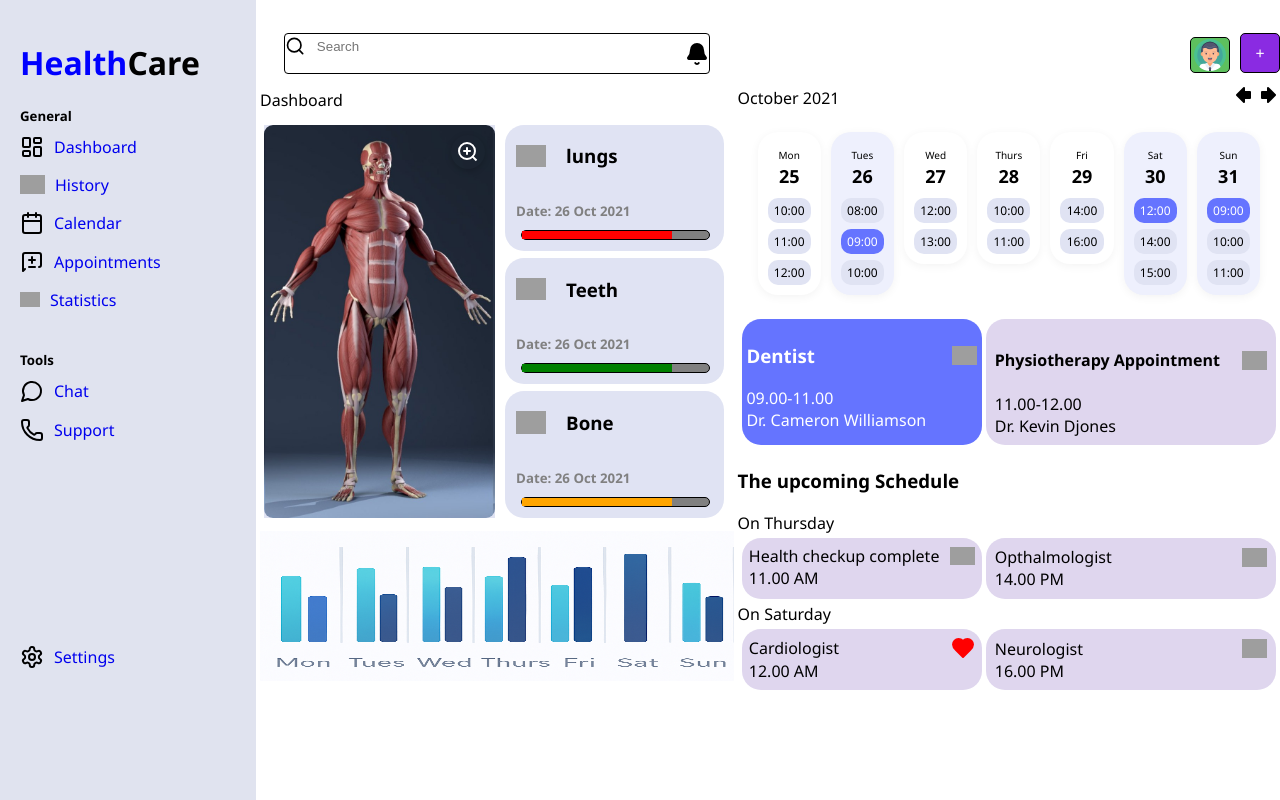
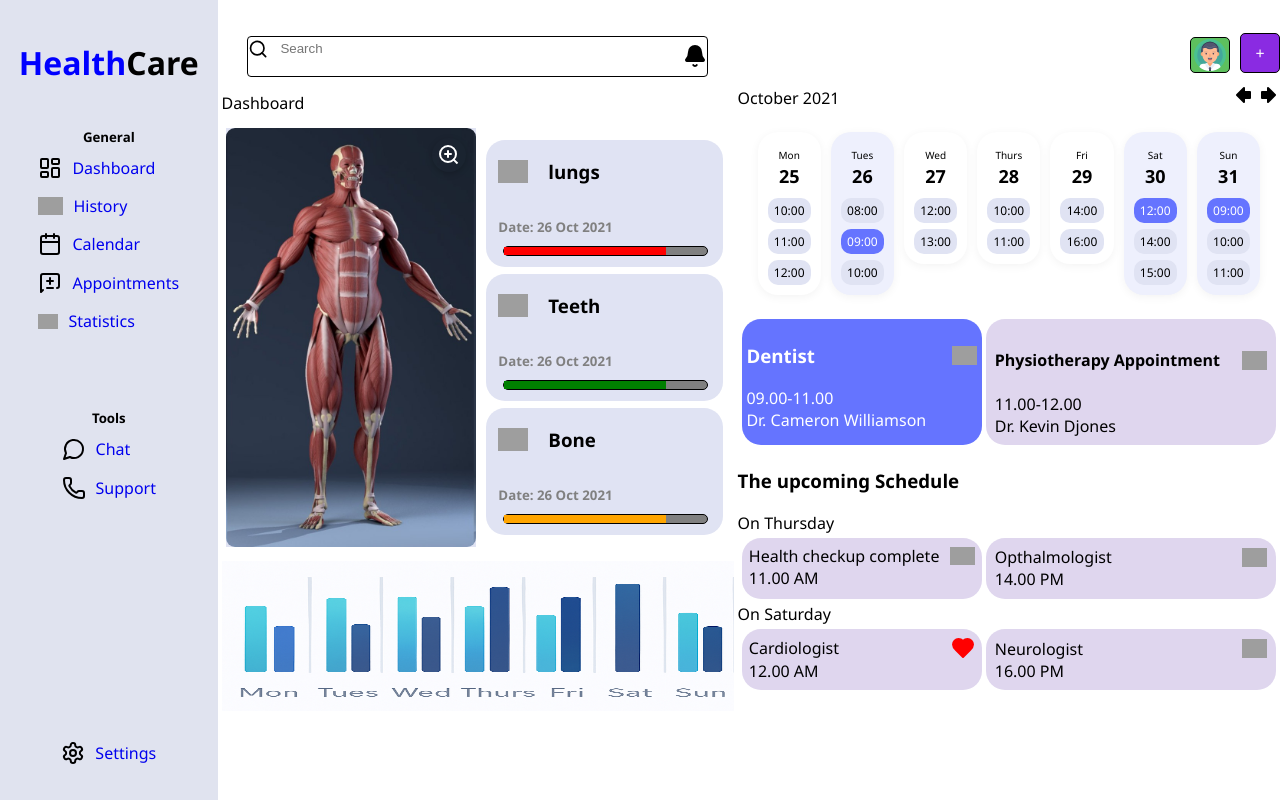
Before and after one commit to Sushantarintu/DoctorDashboard, a React (Create React App) app: page / in a window 1280 px wide. Built offline with nearby package versions, Linux system fonts and the light colour scheme; grey boxes are pictures that could not be loaded.

Commit message:
Update dashboard.css

```diff
--- a/src/dashboard.css
+++ b/src/dashboard.css
@@ -7,13 +7,17 @@
 
   grid-template-areas:
     "first second third";
-  grid-template-columns: 20% 37% auto;
+  grid-template-columns: 17% 40% auto;
 }
 
 .first-div {
   grid-area: first;
   background-color: #e0e3ef;
   padding: 20px;
+  display: flex;
+  align-items: center;
+  justify-content: center;
+  flex-direction: column;
 }
 .second-div {
   grid-area: second;
```
